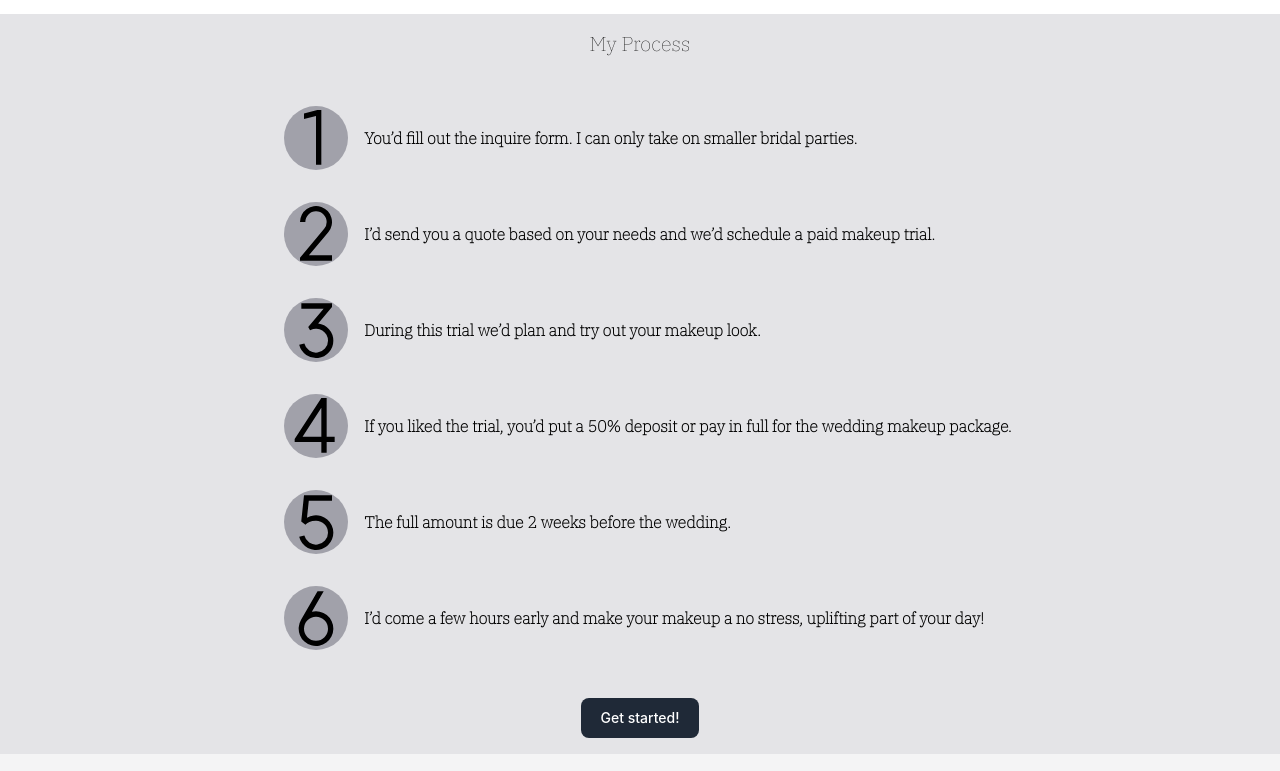
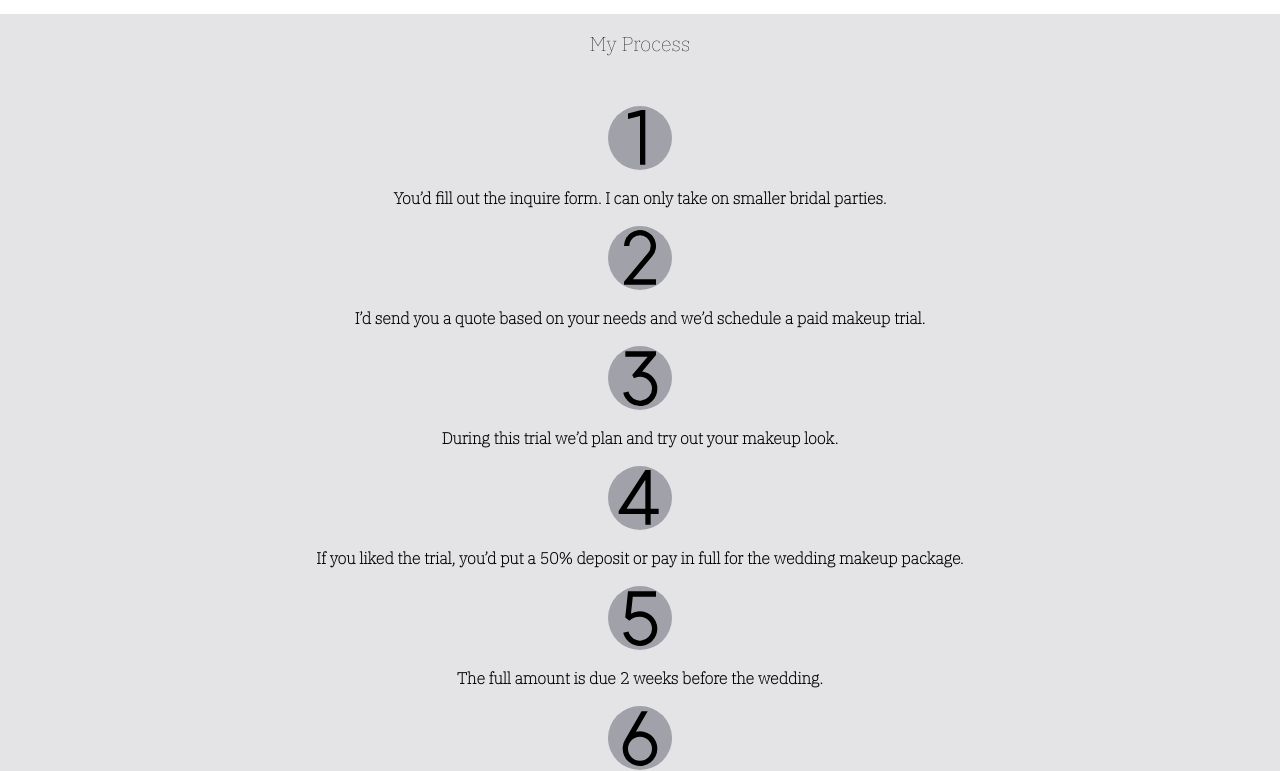
Before and after one commit to ImmanuelCurrah/Hudson-Makeup, a React (Create React App) app in the folder client/: page /bridal in a window 1280 px wide. Shown: the part 1034-1805 px from the top of the page. Built offline with nearby package versions, Linux system fonts and the light colour scheme.

Commit message:
changed some styling for the bridal process

```diff
--- a/client/src/components/bridal-components/bridal-process/BridalProcess.jsx
+++ b/client/src/components/bridal-components/bridal-process/BridalProcess.jsx
@@ -12,41 +12,41 @@
       <div className="m-4">
         <h2 className="font-IBM-Plex-Serif text-xl">My Process</h2>
       </div>
-      <div className="m-4 flex flex-col items-start">
-        <div className="flex flex-row items-center">
+      <div className="m-4 flex flex-col items-center">
+        <div className="flex flex-col items-center">
           <RiNumber1 className="bg-zinc-400 h-16 w-16 rounded-full m-4" />
           <p className="font-IBM-Plex-Serif font-semibold">
             You’d fill out the inquire form. I can only take on smaller bridal
             parties.
           </p>
         </div>
-        <div className="flex flex-row items-center">
+        <div className="flex flex-col items-center">
           <RiNumber2 className="bg-zinc-400 h-16 w-16 rounded-full m-4" />
           <p className="font-IBM-Plex-Serif font-semibold">
             I’d send you a quote based on your needs and we’d schedule a paid
             makeup trial.
           </p>
         </div>
-        <div className="flex flex-row items-center">
+        <div className="flex flex-col items-center">
           <RiNumber3 className="bg-zinc-400 h-16 w-16 rounded-full m-4" />
           <p className="font-IBM-Plex-Serif font-semibold">
             During this trial we’d plan and try out your makeup look.{" "}
           </p>
         </div>
-        <div className="flex flex-row items-center">
+        <div className="flex flex-col items-center">
           <RiNumber4 className="bg-zinc-400 h-16 w-16 rounded-full m-4" />
           <p className="font-IBM-Plex-Serif font-semibold">
             If you liked the trial, you’d put a 50% deposit or pay in full for
             the wedding makeup package.
           </p>
         </div>
-        <div className="flex flex-row items-center">
+        <div className="flex flex-col items-center">
           <RiNumber5 className="bg-zinc-400 h-16 w-16 rounded-full m-4" />
           <p className="font-IBM-Plex-Serif font-semibold">
             The full amount is due 2 weeks before the wedding.
           </p>
         </div>
-        <div className="flex flex-row items-center">
+        <div className="flex flex-col items-center">
           <RiNumber6 className="bg-zinc-400 h-16 w-16 rounded-full m-4" />
           <p className="font-IBM-Plex-Serif font-semibold">
             I’d come a few hours early and make your makeup a no stress,
```
